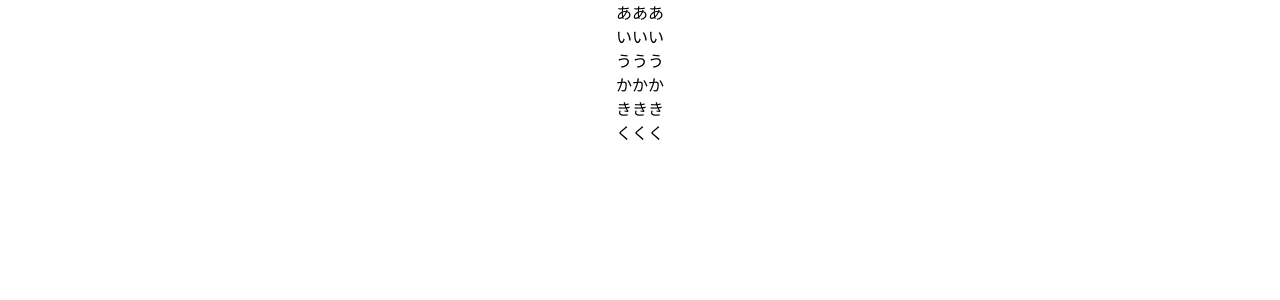
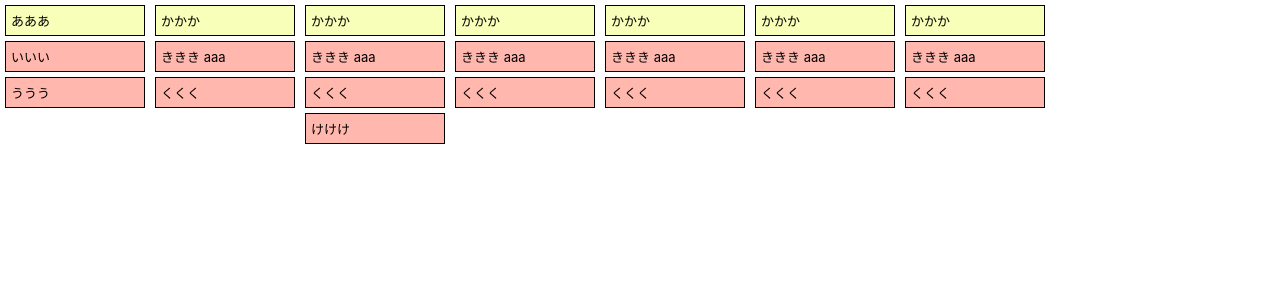
Before and after one commit to stories-with-team/stories-with-team, a React (Create React App) app in the folder frontend/: page / in a window 1280 px wide. Shown: the top 300 px of the page. Built offline with nearby package versions, Linux system fonts and the light colour scheme.

Commit message:
Add css for story board

```diff
--- a/frontend/src/App.tsx
+++ b/frontend/src/App.tsx
@@ -16,7 +16,38 @@ const App: React.FC = () => {
       }, {
         activity: { description: 'かかか' },
         details: [
-          { description: 'ききき' },
+          { description: 'ききき\naaa' },
+          { description: 'くくく' }
+        ]
+      }, {
+        activity: { description: 'かかか' },
+        details: [
+          { description: 'ききき\naaa' },
+          { description: 'くくく' },
+          { description: 'けけけ' }
+        ]
+      }, {
+        activity: { description: 'かかか' },
+        details: [
+          { description: 'ききき\naaa' },
+          { description: 'くくく' }
+        ]
+      }, {
+        activity: { description: 'かかか' },
+        details: [
+          { description: 'ききき\naaa' },
+          { description: 'くくく' }
+        ]
+      }, {
+        activity: { description: 'かかか' },
+        details: [
+          { description: 'ききき\naaa' },
+          { description: 'くくく' }
+        ]
+      }, {
+        activity: { description: 'かかか' },
+        details: [
+          { description: 'ききき\naaa' },
           { description: 'くくく' }
         ]
       }
--- /dev/null
+++ b/frontend/src/components/StoryBoard.css
@@ -0,0 +1,23 @@
+.storyboard {
+    display: flex;
+    overflow-x: auto;
+}
+.story-bag {
+    width: 150px;
+    min-width: 150px;
+}
+.story-box {
+    margin: 5px;
+    padding: 5px;
+    border: 1px solid #000000;
+    text-align: left;
+    font-size: small;
+}
+
+.story-activity {
+    background-color: #f8ffb8;
+}
+
+.story-detail {
+    background-color: #ffb7ae;
+}
--- a/frontend/src/components/StoryBoard.tsx
+++ b/frontend/src/components/StoryBoard.tsx
@@ -1,5 +1,7 @@
 import React from 'react';
 import {StoryMap, Story, StoryDetail} from '../interface/StoryMap'
+
+import './StoryBoard.css'
 
 type DetailBagProps = {
   detail: StoryDetail
@@ -17,17 +19,19 @@ type StoryBagProps = {
 const StoryBag: React.SFC<StoryBagProps> = (props) => {
   const {story} = props
   return (
-    <React.Fragment>
-      <div>
+    <div className="story-bag">
+      <div className="story-box story-activity">
       {story.activity.description}
       </div>
       <div>
       {story.details.map(detail =>
-        <div>{<DetailBag detail={detail} />}</div>
+        <div className="story-box story-detail">
+          {<DetailBag detail={detail} />}
+        </div>
       )}
       </div>
 
-    </React.Fragment>
+    </div>
   );
 }
 
@@ -38,15 +42,13 @@ type StoryBoardProps = {
 const StoryBoard: React.SFC<StoryBoardProps> = (props) => {
   const {storyMap}= props
   return (
-    <React.Fragment>
+    <div className="storyboard">
       {
         storyMap.storyList.map(story =>
-          <span>
-            <StoryBag story={story} />
-          </span>
+          <StoryBag story={story} />
         )
       }
-    </React.Fragment>
+    </div>
   );
 }
 
```
